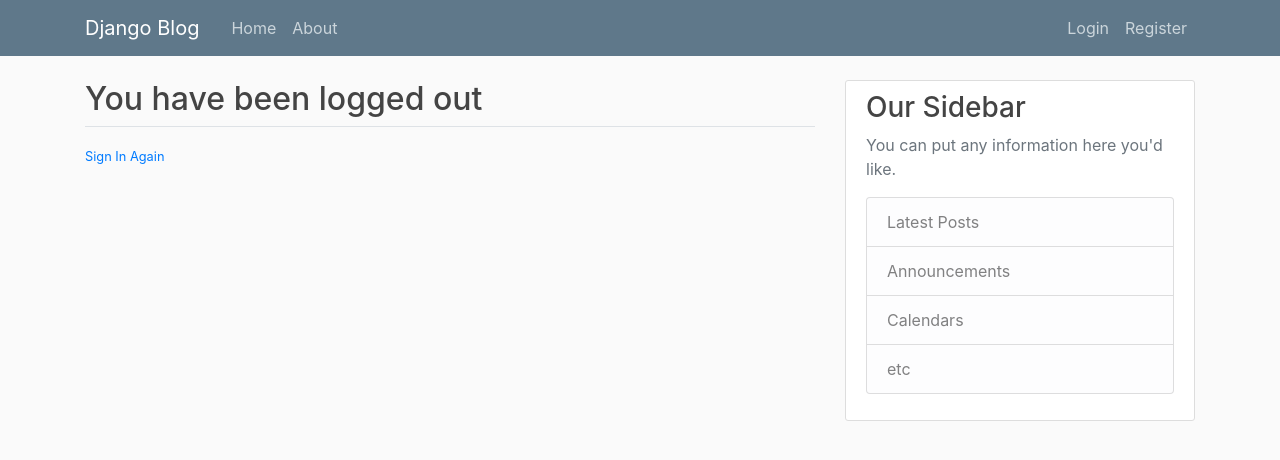
After one commit to Shanazar2020/LearningDjango, a Django app: template learning_django/users/templates/users/logout.html in a window 1280 px wide. The commit adds this page. Shown: the top 460 px of the page. Run offline with Django 3.2, Linux system fonts and the light colour scheme; the template is opened without the code that fills it, so the values that code supplies are empty; some libraries are stand-ins or nearby versions.

Commit message:
feature: add user login/logout pages.

```diff
--- a/learning_django/blog/templates/blog/base.html
+++ b/learning_django/blog/templates/blog/base.html
@@ -30,8 +30,13 @@
                     </div>
                     <!-- Navbar Right Side -->
                     <div class="navbar-nav">
-                        <a class="nav-item nav-link" href="#">Login</a>
-                        <a class="nav-item nav-link" href="#">Register</a>
+                        {% if user.is_authenticated %}
+                            <a class="nav-item nav-link" href="{% url 'profile' %}">Profile</a>
+                            <a class="nav-item nav-link" href="{% url 'logout' %}">Logout</a>
+                        {% else %}
+                            <a class="nav-item nav-link" href="{% url 'login' %}">Login</a>
+                            <a class="nav-item nav-link" href="{% url 'register' %}">Register</a>
+                        {% endif %}
                     </div>
                 </div>
             </div>
--- a/learning_django/learning_django/settings.py
+++ b/learning_django/learning_django/settings.py
@@ -127,3 +127,6 @@ STATIC_URL = 'static/'
 DEFAULT_AUTO_FIELD = 'django.db.models.BigAutoField'
 
 CRISPY_TEMPLATE_PACK = 'bootstrap4'
+
+LOGIN_REDIRECT_URL = 'blog-home'
+LOGIN_URL = 'login'
--- a/learning_django/learning_django/urls.py
+++ b/learning_django/learning_django/urls.py
@@ -15,11 +15,15 @@ Including another URLconf
     2. Add a URL to urlpatterns:  path('blog/', include('blog.urls'))
 """
 from django.contrib import admin
+from django.contrib.auth import views as auth_views
 from django.urls import path, include
 from users import views as user_views
 
 urlpatterns = [
     path('admin/', admin.site.urls),
     path('register/', user_views.register, name='register'),
-    path('', include('blog.urls'))
+    path('profile/', user_views.profile, name='profile'),
+    path('login/', auth_views.LoginView.as_view(template_name='users/login.html'), name='login'),
+    path('logout/', user_views.logout_view, name='logout'),
+    path('', include('blog.urls')),
 ]
--- /dev/null
+++ b/learning_django/users/templates/users/logout.html
@@ -0,0 +1,10 @@
+{% extends "blog/base.html" %}
+{% load crispy_forms_tags %}
+{% block content %}
+    <h2>You have been logged out</h2>
+    <div class="border-top pt-3">
+        <small class="text-muted">
+            <a href="{% url 'login' %}">Sign In Again</a>
+        </small>
+    </div>
+{% endblock content%}
--- /dev/null
+++ b/learning_django/users/templates/users/profile.html
@@ -0,0 +1,5 @@
+{% extends "blog/base.html" %}
+{% load crispy_forms_tags %}
+{% block content %}
+    <h1>{{ user.username }}</h1>
+{% endblock content%}
--- a/learning_django/users/templates/users/register.html
+++ b/learning_django/users/templates/users/register.html
@@ -16,7 +16,7 @@
         </form>
         <div class="border-top pt-3">
             <small class="text-muted">
-                Already Have an Account? <a class="ml-2" href="#">Sign In</a>
+                Already Have an Account? <a class="ml-2" href="{% url 'login' %}">Sign In</a>
             </small>
         </div>
     </div>
```
Also changed, not shown: learning_django/users/templates/users/login.html (added, +23 -0 lines), learning_django/users/views.py (+13 -2 lines).
